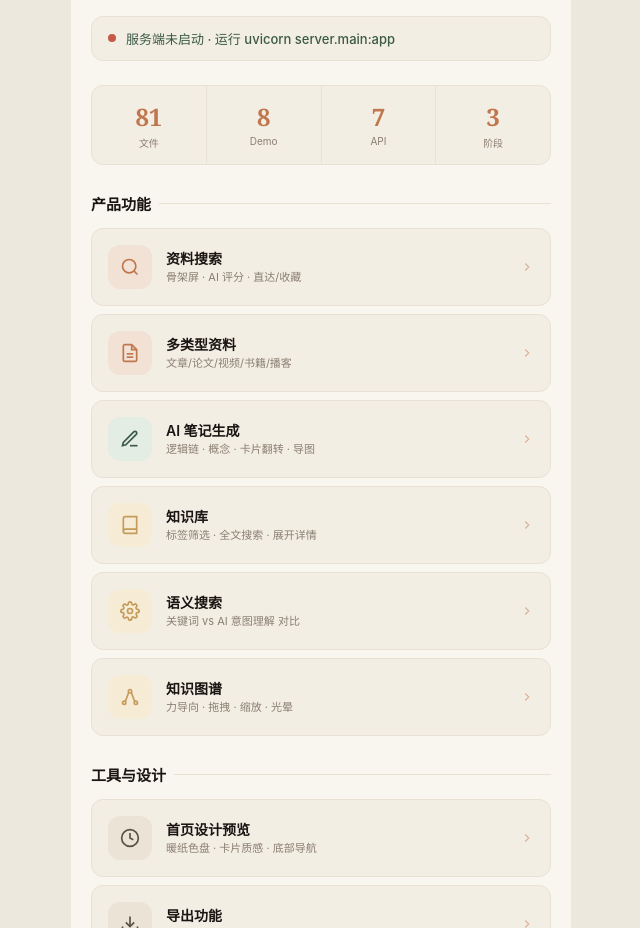
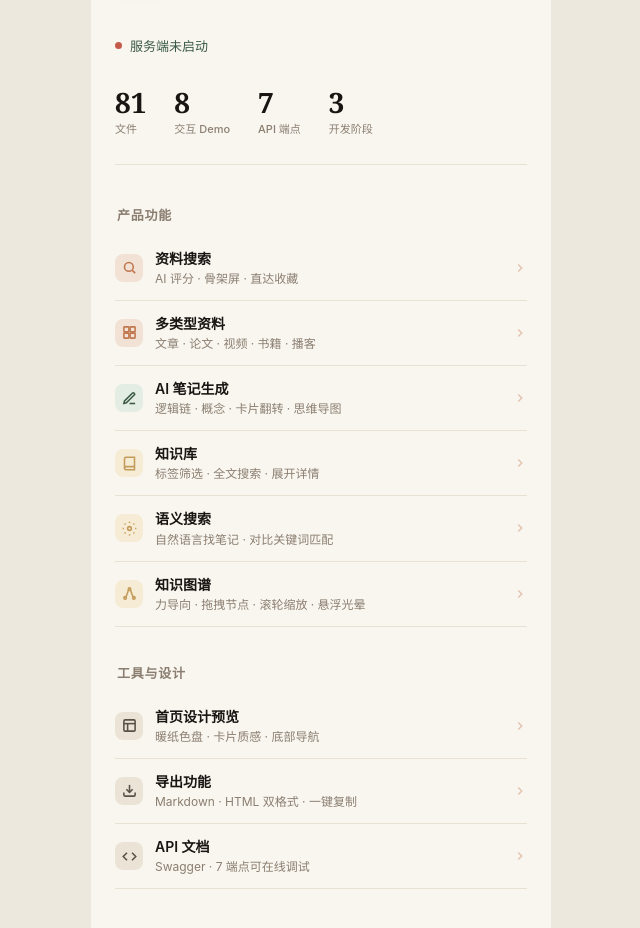
Before and after one commit to Aurora-ship-ai/zhiyuan, a plain HTML site: page docs/index.html in a window 1280 px wide. Shown: the part 116-1044 px from the top of the page, without its empty margins (319-959 px from the left). Drawn offline with Linux system fonts and the light colour scheme; no server answers.

Commit message:
design: 中心页重构 — Linear/Vercel/Craft风格
参考: Linear(行式卡片+呼吸感), Vercel(极简hero), Craft(排版优先)

变化:
- Hero: 深色Logo盒+大字衬线标题+制表符分隔tagline
- 图标: 从44px色块降为28px小方块(弱化图标,强调文字)
- 卡片: 背景色块→行式分割线(Linear风格), hover微右移
- 统计: 独立分隔区,大号衬线数字
- 分组: 大写字母标题(SETTINGS风格)
- 整体: padding从28→44,间距从20→36,大幅增加呼吸感

```diff
--- a/docs/index.html
+++ b/docs/index.html
@@ -1,121 +1,91 @@
-<!DOCTYPE html><html lang="zh-CN"><head><meta charset="UTF-8"><meta name="viewport" content="width=device-width,initial-scale=1,maximum-scale=1"><title>知源 · 项目中心</title>
+<!DOCTYPE html><html lang="zh-CN"><head><meta charset="UTF-8"><meta name="viewport" content="width=device-width,initial-scale=1,maximum-scale=1"><title>知源</title>
 <style>
-body{font-family:-apple-system,'PingFang SC','Microsoft YaHei',sans-serif;background:#EDE8DE;display:flex;justify-content:center;min-height:100vh;-webkit-font-smoothing:antialiased}
-.page{width:100%;max-width:460px;background:#F9F6F0;min-height:100vh;padding:28px 20px 60px}
-.brand{display:flex;align-items:center;gap:12px;margin-bottom:8px}
-.brand-mark{width:40px;height:40px;border-radius:12px;background:linear-gradient(135deg,#C0774E,#A85F3B);display:flex;align-items:center;justify-content:center;box-shadow:0 4px 12px rgba(192,119,78,.25)}
-.brand-mark svg{width:20px;height:20px}
-h1{font-family:Georgia,'Songti SC',serif;font-size:28px;font-weight:700;color:#1A1512;margin:0}
-.sub{font-size:14px;color:#8A7E70;line-height:1.7;margin:8px 0 24px}
-.status-bar{display:flex;align-items:center;gap:10px;padding:12px 16px;background:#F3EEE4;border-radius:12px;margin-bottom:24px;font-size:13px;font-weight:500;color:#3A5A45;border:1px solid #E8E1D4}
-.status-bar .dot{width:8px;height:8px;border-radius:50%;background:#3A5A45;animation:pulse 2s infinite;flex-shrink:0}
-@keyframes pulse{0%,100%{opacity:1}50%{opacity:.4}}
-.status-bar a{color:#3A5A45;margin-left:auto;font-weight:600;text-decoration:none}
-.stats{display:flex;margin-bottom:28px;background:#F3EEE4;border-radius:12px;border:1px solid #E8E1D4;overflow:hidden}
-.stat{flex:1;text-align:center;padding:14px 8px;border-right:1px solid #E8E1D4}
-.stat:last-child{border-right:none}
-.stat .num{font-family:Georgia,serif;font-size:24px;font-weight:700;color:#C0774E}
-.stat .lbl{font-size:10px;color:#8A7E70;margin-top:2px}
-.section-title{display:flex;align-items:center;gap:8px;margin-bottom:14px}
-.section-title h2{font-family:Georgia,serif;font-size:15px;font-weight:600;color:#1A1512;margin:0}
-.section-title .line{flex:1;height:1px;background:#E8E1D4}
-.cards{display:flex;flex-direction:column;gap:8px;margin-bottom:28px}
-.card{display:flex;align-items:center;gap:14px;padding:16px;background:#F3EEE4;border-radius:12px;border:1px solid #E8E1D4;cursor:pointer;text-decoration:none;transition:all .2s}
-.card:hover{background:#fff;border-color:#D5CCBB;box-shadow:0 2px 12px rgba(60,40,20,.06)}
-.card:active{transform:scale(.99)}
-.card .icon{width:44px;height:44px;border-radius:12px;display:flex;align-items:center;justify-content:center;flex-shrink:0}
-.card .icon.orange{background:#F2E2D5;color:#C0774E}
-.card .icon.green{background:#E4EDE3;color:#3A5A45}
-.card .icon.gold{background:#F6ECD5;color:#C49B5A}
-.card .icon.gray{background:#EBE4D6;color:#5A5045}
-.card .icon svg{width:20px;height:20px}
-.card .info{flex:1;min-width:0}
-.card .name{font-size:14px;font-weight:600;color:#1A1512}
-.card .desc{font-size:11px;color:#8A7E70;margin-top:2px;line-height:1.4}
-.card .chevron{color:#C0774E;opacity:.5;flex-shrink:0}
-.hint{text-align:center;padding:24px;background:#FBF8F2;border-radius:12px;border:2px dashed #E8E1D4}
-.hint p{font-size:13px;color:#5A5045;line-height:1.8;margin:0}
-.hint code{background:#F3EEE4;padding:2px 8px;border-radius:4px;font-size:12px;font-family:'JetBrains Mono','SF Mono',monospace;color:#C0774E}
+*{margin:0;padding:0;box-sizing:border-box}
+body{font-family:-apple-system,'PingFang SC','Microsoft YaHei',sans-serif;background:#EDE8DE;display:flex;justify-content:center;min-height:100vh;-webkit-font-smoothing:antialiased;-moz-osx-font-smoothing:grayscale}
+.page{width:100%;max-width:460px;background:#F9F6F0;min-height:100vh;padding:44px 24px 72px}
+
+/* Hero */
+.hero{display:flex;align-items:flex-start;gap:16px;margin-bottom:36px}
+.hero-icon{width:48px;height:48px;border-radius:14px;background:#1A1512;display:flex;align-items:center;justify-content:center;flex-shrink:0;box-shadow:0 8px 24px rgba(26,21,18,.12)}
+.hero-icon svg{width:22px;height:22px;stroke:#F9F6F0}
+.hero-text{flex:1;padding-top:2px}
+.hero-text h1{font-family:Georgia,'Songti SC',serif;font-size:32px;font-weight:700;color:#1A1512;line-height:1.2;margin-bottom:6px;letter-spacing:-.01em}
+.hero-text p{font-size:14px;color:#8A7E70;line-height:1.6}
+
+/* 状态行 */
+.status{display:inline-flex;align-items:center;gap:8px;font-size:13px;color:#3A5A45;margin-bottom:32px}
+.status .d{width:7px;height:7px;border-radius:50%;background:#3A5A45;animation:pulse 2.2s ease-in-out infinite}
+.status .d.off{background:#C45A4A;animation:none}
+@keyframes pulse{0%,100%{opacity:1}50%{opacity:.35}}
+
+/* 统计 */
+.stats{display:flex;gap:28px;margin-bottom:40px;padding-bottom:28px;border-bottom:1px solid #E8E1D4}
+.stat .n{font-family:Georgia,serif;font-size:28px;font-weight:700;color:#1A1512;line-height:1.1}
+.stat .l{font-size:11px;color:#8A7E70;font-weight:500;margin-top:2px}
+
+/* 分组 */
+.group{margin-bottom:36px}
+.group-title{font-family:Georgia,serif;font-size:13px;font-weight:600;color:#8A7E70;text-transform:uppercase;letter-spacing:.06em;margin-bottom:12px;padding-left:2px}
+
+/* 卡片 — 参考 Linear/Craft 的行式卡片 */
+.card{display:flex;align-items:center;gap:12px;padding:14px 0;border-bottom:1px solid #E8E1D4;cursor:pointer;text-decoration:none;transition:all .2s;color:inherit}
+.card:first-child{border-top:1px solid #E8E1D4}
+.card:hover{padding-left:4px;border-color:#D5CCBB}
+.card:active{opacity:.7}
+.card .ci{width:28px;height:28px;border-radius:8px;display:flex;align-items:center;justify-content:center;flex-shrink:0}
+.card .ci svg{width:15px;height:15px}
+.card .ci.a{background:#F2E2D5;color:#C0774E}
+.card .ci.b{background:#E4EDE3;color:#3A5A45}
+.card .ci.c{background:#F6ECD5;color:#C49B5A}
+.card .ci.d{background:#EBE4D6;color:#5A5045}
+.card .ct{flex:1;min-width:0}
+.card .ct .nm{font-size:14px;font-weight:600;color:#1A1512;line-height:1.3}
+.card .ct .ds{font-size:12px;color:#8A7E70;margin-top:1px}
+.card .ar{color:#C0774E;opacity:.4;flex-shrink:0}
+
+/* 底部提示 */
+.footer{margin-top:40px;text-align:center;font-size:12px;color:#8A7E70;line-height:1.7}
+.footer code{color:#C0774E;font-family:'JetBrains Mono','SF Mono',monospace;font-size:11px}
 </style></head><body><div class="page">
-<div class="brand">
-  <div class="brand-mark"><svg viewBox="0 0 24 24" fill="none" stroke="#fff" stroke-width="2" stroke-linecap="round"><path d="M12 2L2 7l10 5 10-5-10-5z"/><path d="M2 17l10 5 10-5"/><path d="M2 12l10 5 10-5"/></svg></div>
-  <h1>知源</h1>
-</div>
-<p class="sub">AI 原生学习工具 — 从找资料到写笔记到存知识</p>
 
-<div class="status-bar" id="server-status">
-  <div class="dot"></div><span>检查服务端…</span>
+<div class="hero">
+  <div class="hero-icon"><svg viewBox="0 0 24 24" fill="none" stroke="currentColor" stroke-width="2" stroke-linecap="round"><path d="M12 2L2 7l10 5 10-5-10-5z"/><path d="M2 17l10 5 10-5"/><path d="M2 12l10 5 10-5"/></svg></div>
+  <div class="hero-text"><h1>知源</h1><p>AI 原生学习工具 · 从找资料到写笔记到存知识</p></div>
 </div>
 
+<div class="status" id="status"><div class="d"></div>检查服务端…</div>
+
 <div class="stats">
-  <div class="stat"><div class="num">81</div><div class="lbl">文件</div></div>
-  <div class="stat"><div class="num">8</div><div class="lbl">Demo</div></div>
-  <div class="stat"><div class="num">7</div><div class="lbl">API</div></div>
-  <div class="stat"><div class="num">3</div><div class="lbl">阶段</div></div>
+  <div class="stat"><div class="n">81</div><div class="l">文件</div></div>
+  <div class="stat"><div class="n">8</div><div class="l">交互 Demo</div></div>
+  <div class="stat"><div class="n">7</div><div class="l">API 端点</div></div>
+  <div class="stat"><div class="n">3</div><div class="l">开发阶段</div></div>
 </div>
 
-<div class="section-title"><h2>产品功能</h2><div class="line"></div></div>
-<div class="cards">
-  <a class="card" href="search-demo.html">
-    <div class="icon orange"><svg viewBox="0 0 24 24" fill="none" stroke="currentColor" stroke-width="2"><circle cx="11" cy="11" r="8"/><line x1="21" y1="21" x2="16.65" y2="16.65"/></svg></div>
-    <div class="info"><div class="name">资料搜索</div><div class="desc">骨架屏 · AI 评分 · 直达/收藏</div></div>
-    <svg class="chevron" width="14" height="14" viewBox="0 0 24 24" fill="none" stroke="currentColor" stroke-width="2"><polyline points="9 18 15 12 9 6"/></svg>
-  </a>
-  <a class="card" href="material-types-demo.html">
-    <div class="icon orange"><svg viewBox="0 0 24 24" fill="none" stroke="currentColor" stroke-width="2"><path d="M14 2H6a2 2 0 00-2 2v16a2 2 0 002 2h12a2 2 0 002-2V8z"/><polyline points="14 2 14 8 20 8"/><line x1="16" y1="13" x2="8" y2="13"/><line x1="16" y1="17" x2="8" y2="17"/></svg></div>
-    <div class="info"><div class="name">多类型资料</div><div class="desc">文章/论文/视频/书籍/播客</div></div>
-    <svg class="chevron" width="14" height="14" viewBox="0 0 24 24" fill="none" stroke="currentColor" stroke-width="2"><polyline points="9 18 15 12 9 6"/></svg>
-  </a>
-  <a class="card" href="note-demo.html">
-    <div class="icon green"><svg viewBox="0 0 24 24" fill="none" stroke="currentColor" stroke-width="2"><path d="M12 20h9"/><path d="M16.5 3.5a2.121 2.121 0 013 3L7 19l-4 1 1-4L16.5 3.5z"/></svg></div>
-    <div class="info"><div class="name">AI 笔记生成</div><div class="desc">逻辑链 · 概念 · 卡片翻转 · 导图</div></div>
-    <svg class="chevron" width="14" height="14" viewBox="0 0 24 24" fill="none" stroke="currentColor" stroke-width="2"><polyline points="9 18 15 12 9 6"/></svg>
-  </a>
-  <a class="card" href="knowledge-demo.html">
-    <div class="icon gold"><svg viewBox="0 0 24 24" fill="none" stroke="currentColor" stroke-width="2"><path d="M4 19.5A2.5 2.5 0 016.5 17H20"/><path d="M6.5 2H20v20H6.5A2.5 2.5 0 014 19.5v-15A2.5 2.5 0 016.5 2z"/></svg></div>
-    <div class="info"><div class="name">知识库</div><div class="desc">标签筛选 · 全文搜索 · 展开详情</div></div>
-    <svg class="chevron" width="14" height="14" viewBox="0 0 24 24" fill="none" stroke="currentColor" stroke-width="2"><polyline points="9 18 15 12 9 6"/></svg>
-  </a>
-  <a class="card" href="semantic-search-demo.html">
-    <div class="icon gold"><svg viewBox="0 0 24 24" fill="none" stroke="currentColor" stroke-width="2"><circle cx="12" cy="12" r="3"/><path d="M19.4 15a1.65 1.65 0 00.33 1.82l.06.06a2 2 0 010 2.83 2 2 0 01-2.83 0l-.06-.06a1.65 1.65 0 00-1.82-.33 1.65 1.65 0 00-1 1.51V21a2 2 0 01-4 0v-.09A1.65 1.65 0 009 19.4a1.65 1.65 0 00-1.82.33l-.06.06a2 2 0 01-2.83-2.83l.06-.06A1.65 1.65 0 004.68 15a1.65 1.65 0 00-1.51-1H3a2 2 0 010-4h.09A1.65 1.65 0 004.6 9a1.65 1.65 0 00-.33-1.82l-.06-.06a2 2 0 012.83-2.83l.06.06A1.65 1.65 0 009 4.68a1.65 1.65 0 001-1.51V3a2 2 0 014 0v.09a1.65 1.65 0 001 1.51 1.65 1.65 0 001.82-.33l.06-.06a2 2 0 012.83 2.83l-.06.06A1.65 1.65 0 0019.4 9a1.65 1.65 0 001.51 1H21a2 2 0 010 4h-.09a1.65 1.65 0 00-1.51 1z"/></svg></div>
-    <div class="info"><div class="name">语义搜索</div><div class="desc">关键词 vs AI 意图理解 对比</div></div>
-    <svg class="chevron" width="14" height="14" viewBox="0 0 24 24" fill="none" stroke="currentColor" stroke-width="2"><polyline points="9 18 15 12 9 6"/></svg>
-  </a>
-  <a class="card" href="knowledge-graph-demo.html">
-    <div class="icon gold"><svg viewBox="0 0 24 24" fill="none" stroke="currentColor" stroke-width="2"><circle cx="12" cy="5" r="2"/><circle cx="5" cy="19" r="2"/><circle cx="19" cy="19" r="2"/><line x1="10.4" y1="6.5" x2="6.4" y2="17.5"/><line x1="13.6" y1="6.5" x2="17.6" y2="17.5"/></svg></div>
-    <div class="info"><div class="name">知识图谱</div><div class="desc">力导向 · 拖拽 · 缩放 · 光晕</div></div>
-    <svg class="chevron" width="14" height="14" viewBox="0 0 24 24" fill="none" stroke="currentColor" stroke-width="2"><polyline points="9 18 15 12 9 6"/></svg>
-  </a>
+<div class="group">
+  <div class="group-title">产品功能</div>
+  <a class="card" href="search-demo.html"><div class="ci a"><svg viewBox="0 0 24 24" fill="none" stroke="currentColor" stroke-width="2.5"><circle cx="11" cy="11" r="7"/><line x1="21" y1="21" x2="16.65" y2="16.65"/></svg></div><div class="ct"><div class="nm">资料搜索</div><div class="ds">AI 评分 · 骨架屏 · 直达收藏</div></div><svg class="ar" width="14" height="14" viewBox="0 0 24 24" fill="none" stroke="currentColor" stroke-width="2.5"><polyline points="9 18 15 12 9 6"/></svg></a>
+  <a class="card" href="material-types-demo.html"><div class="ci a"><svg viewBox="0 0 24 24" fill="none" stroke="currentColor" stroke-width="2.5"><rect x="3" y="3" width="8" height="8" rx="1"/><rect x="13" y="3" width="8" height="8" rx="1"/><rect x="3" y="13" width="8" height="8" rx="1"/><rect x="13" y="13" width="8" height="8" rx="1"/></svg></div><div class="ct"><div class="nm">多类型资料</div><div class="ds">文章 · 论文 · 视频 · 书籍 · 播客</div></div><svg class="ar" width="14" height="14" viewBox="0 0 24 24" fill="none" stroke="currentColor" stroke-width="2.5"><polyline points="9 18 15 12 9 6"/></svg></a>
+  <a class="card" href="note-demo.html"><div class="ci b"><svg viewBox="0 0 24 24" fill="none" stroke="currentColor" stroke-width="2.5"><path d="M12 20h9"/><path d="M16.5 3.5a2.12 2.12 0 013 3L7 19l-4 1 1-4L16.5 3.5z"/></svg></div><div class="ct"><div class="nm">AI 笔记生成</div><div class="ds">逻辑链 · 概念 · 卡片翻转 · 思维导图</div></div><svg class="ar" width="14" height="14" viewBox="0 0 24 24" fill="none" stroke="currentColor" stroke-width="2.5"><polyline points="9 18 15 12 9 6"/></svg></a>
+  <a class="card" href="knowledge-demo.html"><div class="ci c"><svg viewBox="0 0 24 24" fill="none" stroke="currentColor" stroke-width="2.5"><path d="M4 19.5A2.5 2.5 0 016.5 17H20"/><path d="M6.5 2H20v20H6.5A2.5 2.5 0 014 19.5v-15A2.5 2.5 0 016.5 2z"/></svg></div><div class="ct"><div class="nm">知识库</div><div class="ds">标签筛选 · 全文搜索 · 展开详情</div></div><svg class="ar" width="14" height="14" viewBox="0 0 24 24" fill="none" stroke="currentColor" stroke-width="2.5"><polyline points="9 18 15 12 9 6"/></svg></a>
+  <a class="card" href="semantic-search-demo.html"><div class="ci c"><svg viewBox="0 0 24 24" fill="none" stroke="currentColor" stroke-width="2.5"><circle cx="12" cy="12" r="3"/><path d="M12 1v2M12 21v2M4.22 4.22l1.42 1.42M18.36 18.36l1.42 1.42M1 12h2M21 12h2M4.22 19.78l1.42-1.42M18.36 5.64l1.42-1.42"/></svg></div><div class="ct"><div class="nm">语义搜索</div><div class="ds">自然语言找笔记 · 对比关键词匹配</div></div><svg class="ar" width="14" height="14" viewBox="0 0 24 24" fill="none" stroke="currentColor" stroke-width="2.5"><polyline points="9 18 15 12 9 6"/></svg></a>
+  <a class="card" href="knowledge-graph-demo.html"><div class="ci c"><svg viewBox="0 0 24 24" fill="none" stroke="currentColor" stroke-width="2.5"><circle cx="12" cy="5" r="2"/><circle cx="5" cy="19" r="2"/><circle cx="19" cy="19" r="2"/><line x1="10.4" y1="6.5" x2="6.4" y2="17.5"/><line x1="13.6" y1="6.5" x2="17.6" y2="17.5"/></svg></div><div class="ct"><div class="nm">知识图谱</div><div class="ds">力导向 · 拖拽节点 · 滚轮缩放 · 悬浮光晕</div></div><svg class="ar" width="14" height="14" viewBox="0 0 24 24" fill="none" stroke="currentColor" stroke-width="2.5"><polyline points="9 18 15 12 9 6"/></svg></a>
 </div>
 
-<div class="section-title"><h2>工具与设计</h2><div class="line"></div></div>
-<div class="cards">
-  <a class="card" href="preview-v2.html">
-    <div class="icon gray"><svg viewBox="0 0 24 24" fill="none" stroke="currentColor" stroke-width="2"><circle cx="12" cy="12" r="10"/><path d="M12 6v6l4 2"/></svg></div>
-    <div class="info"><div class="name">首页设计预览</div><div class="desc">暖纸色盘 · 卡片质感 · 底部导航</div></div>
-    <svg class="chevron" width="14" height="14" viewBox="0 0 24 24" fill="none" stroke="currentColor" stroke-width="2"><polyline points="9 18 15 12 9 6"/></svg>
-  </a>
-  <a class="card" href="export-demo.html">
-    <div class="icon gray"><svg viewBox="0 0 24 24" fill="none" stroke="currentColor" stroke-width="2"><path d="M21 15v4a2 2 0 01-2 2H5a2 2 0 01-2-2v-4"/><polyline points="7 10 12 15 17 10"/><line x1="12" y1="15" x2="12" y2="3"/></svg></div>
-    <div class="info"><div class="name">导出功能</div><div class="desc">Markdown · HTML 双格式</div></div>
-    <svg class="chevron" width="14" height="14" viewBox="0 0 24 24" fill="none" stroke="currentColor" stroke-width="2"><polyline points="9 18 15 12 9 6"/></svg>
-  </a>
-  <a class="card" href="http://localhost:8000/api/docs" target="_blank">
-    <div class="icon gray"><svg viewBox="0 0 24 24" fill="none" stroke="currentColor" stroke-width="2"><polyline points="16 18 22 12 16 6"/><polyline points="8 6 2 12 8 18"/></svg></div>
-    <div class="info"><div class="name">API 文档 · Swagger</div><div class="desc">7 个端点 · 在线调试</div></div>
-    <svg class="chevron" width="14" height="14" viewBox="0 0 24 24" fill="none" stroke="currentColor" stroke-width="2"><polyline points="9 18 15 12 9 6"/></svg>
-  </a>
+<div class="group">
+  <div class="group-title">工具与设计</div>
+  <a class="card" href="preview-v2.html"><div class="ci d"><svg viewBox="0 0 24 24" fill="none" stroke="currentColor" stroke-width="2.5"><rect x="3" y="3" width="18" height="18" rx="2"/><line x1="3" y1="9" x2="21" y2="9"/><line x1="9" y1="21" x2="9" y2="9"/></svg></div><div class="ct"><div class="nm">首页设计预览</div><div class="ds">暖纸色盘 · 卡片质感 · 底部导航</div></div><svg class="ar" width="14" height="14" viewBox="0 0 24 24" fill="none" stroke="currentColor" stroke-width="2.5"><polyline points="9 18 15 12 9 6"/></svg></a>
+  <a class="card" href="export-demo.html"><div class="ci d"><svg viewBox="0 0 24 24" fill="none" stroke="currentColor" stroke-width="2.5"><path d="M21 15v4a2 2 0 01-2 2H5a2 2 0 01-2-2v-4"/><polyline points="7 10 12 15 17 10"/><line x1="12" y1="15" x2="12" y2="3"/></svg></div><div class="ct"><div class="nm">导出功能</div><div class="ds">Markdown · HTML 双格式 · 一键复制</div></div><svg class="ar" width="14" height="14" viewBox="0 0 24 24" fill="none" stroke="currentColor" stroke-width="2.5"><polyline points="9 18 15 12 9 6"/></svg></a>
+  <a class="card" href="http://localhost:8000/api/docs" target="_blank"><div class="ci d"><svg viewBox="0 0 24 24" fill="none" stroke="currentColor" stroke-width="2.5"><polyline points="16 18 22 12 16 6"/><polyline points="8 6 2 12 8 18"/></svg></div><div class="ct"><div class="nm">API 文档</div><div class="ds">Swagger · 7 端点可在线调试</div></div><svg class="ar" width="14" height="14" viewBox="0 0 24 24" fill="none" stroke="currentColor" stroke-width="2.5"><polyline points="9 18 15 12 9 6"/></svg></a>
 </div>
 
-<div class="hint">
-  <p>启用真实 AI：在 <code>server/.env</code> 填入 <code>TAVILY_API_KEY</code> · <code>CLAUDE_API_KEY</code></p>
-</div>
+<div class="footer"><code>TAVILY_API_KEY</code> · <code>CLAUDE_API_KEY</code> 填入 server/.env 启用真实 AI</div>
 
 </div>
 <script>
 fetch("http://localhost:8000/api/health").then(r=>r.json()).then(d=>{
-  document.getElementById("server-status").innerHTML='<div class="dot"></div>服务端运行中 · v'+d.version+' · <a href="http://localhost:8000">打开 →</a>';
+  document.getElementById("status").innerHTML='<div class="d"></div>服务端运行中 · v'+d.version;
 }).catch(()=>{
-  document.getElementById("server-status").innerHTML='<div class="dot" style="background:#C45A4A;animation:none"></div>服务端未启动 · 运行 uvicorn server.main:app</div>';
+  document.getElementById("status").innerHTML='<div class="d off"></div>服务端未启动';
 });
 </script></body></html>
```
